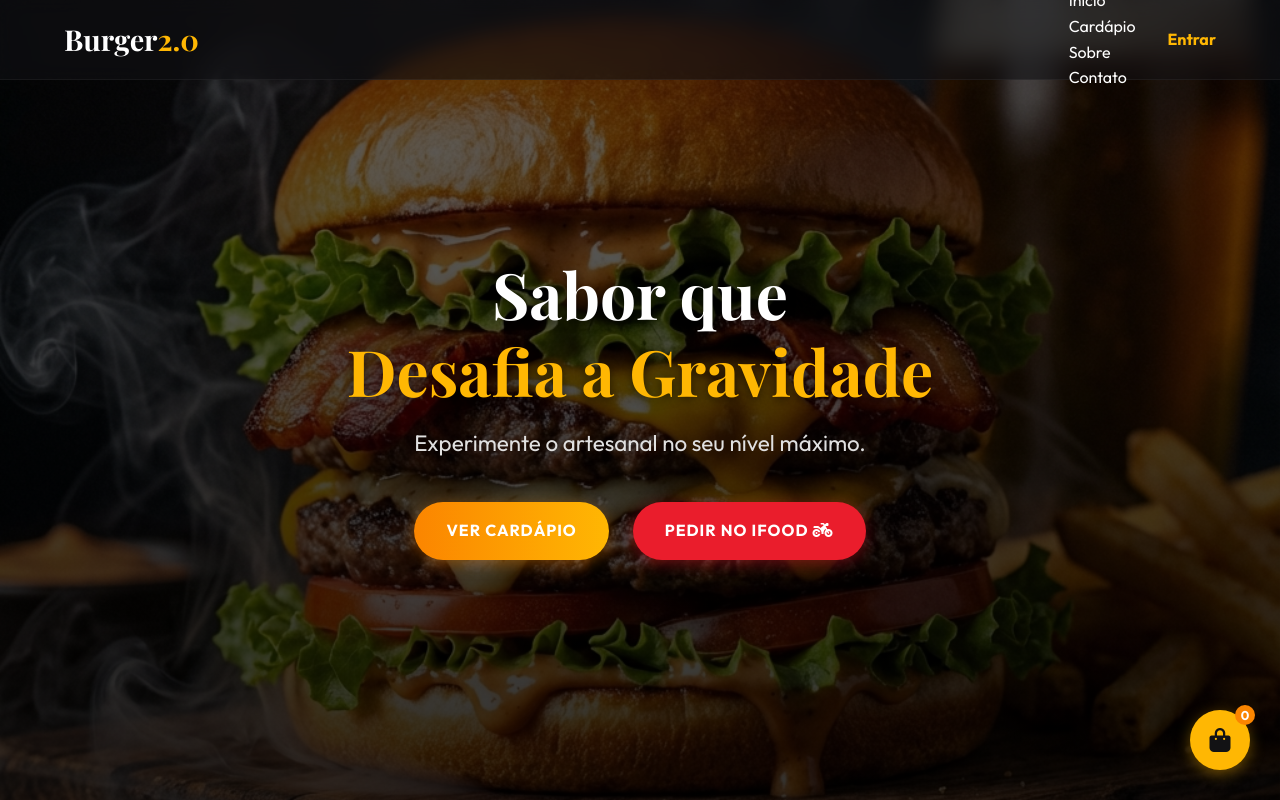
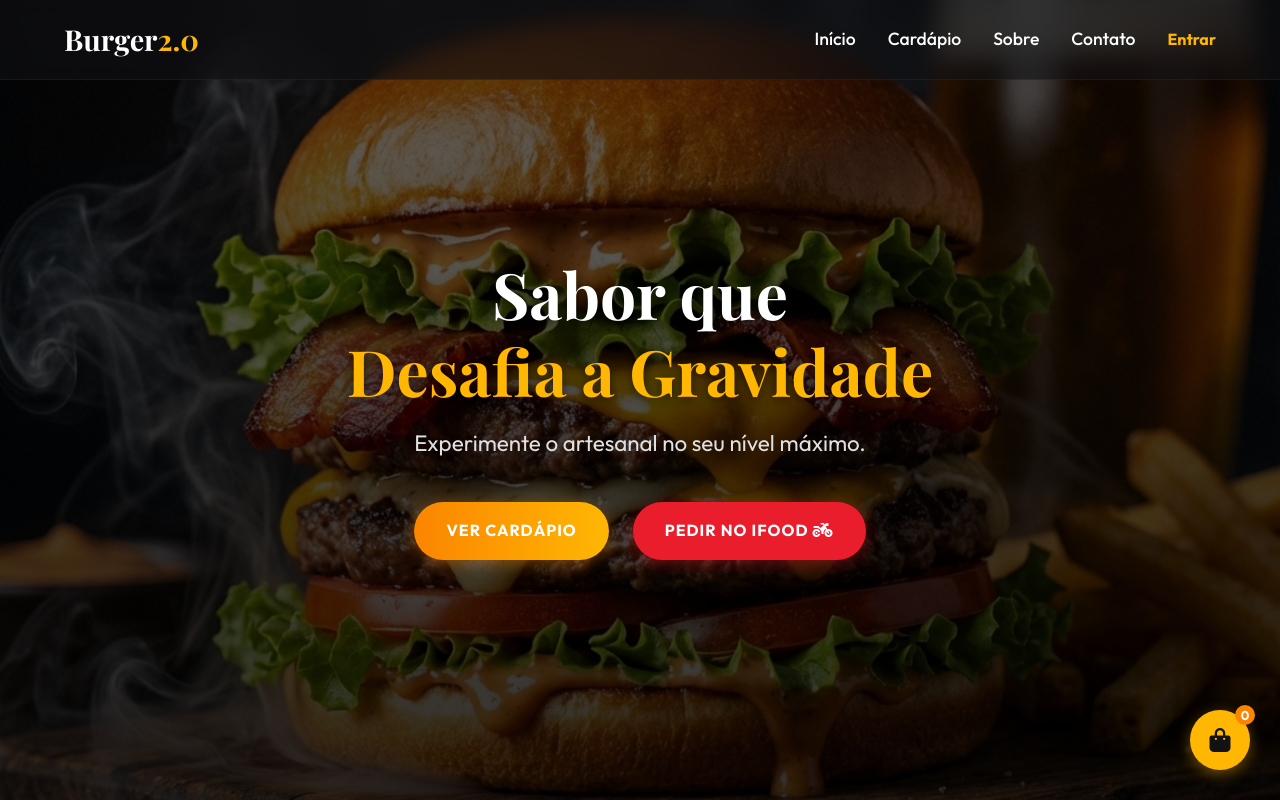
Before and after one commit to WalaceGeraldo/Hamburgueria-2.0, a plain HTML site: page index.html in a window 1280 px wide. Shown: the top 800 px of the page. Drawn offline with nearby package versions, Linux system fonts and the light colour scheme; a web font is replaced by a local one.

Commit message:
fix: Correção do layout do cabeçalho na versão desktop

```diff
--- a/assets/css/styles.css
+++ b/assets/css/styles.css
@@ -211,6 +211,40 @@ h4 {
     display: flex;
     align-items: center;
     gap: 2rem;
+}
+
+/* Nav Links Base (Desktop) */
+.nav-links {
+    display: flex;
+    gap: 2rem;
+    list-style: none;
+}
+
+.nav-links a {
+    font-size: 1.1rem;
+    font-weight: 500;
+    color: var(--text-main);
+    position: relative;
+    text-decoration: none;
+}
+
+.nav-links a:hover {
+    color: var(--primary);
+}
+
+.nav-links a::after {
+    content: '';
+    position: absolute;
+    width: 0;
+    height: 2px;
+    bottom: -5px;
+    left: 0;
+    background-color: var(--primary);
+    transition: width 0.3s;
+}
+
+.nav-links a:hover::after {
+    width: 100%;
 }
 
 @media (max-width: 768px) {
```
